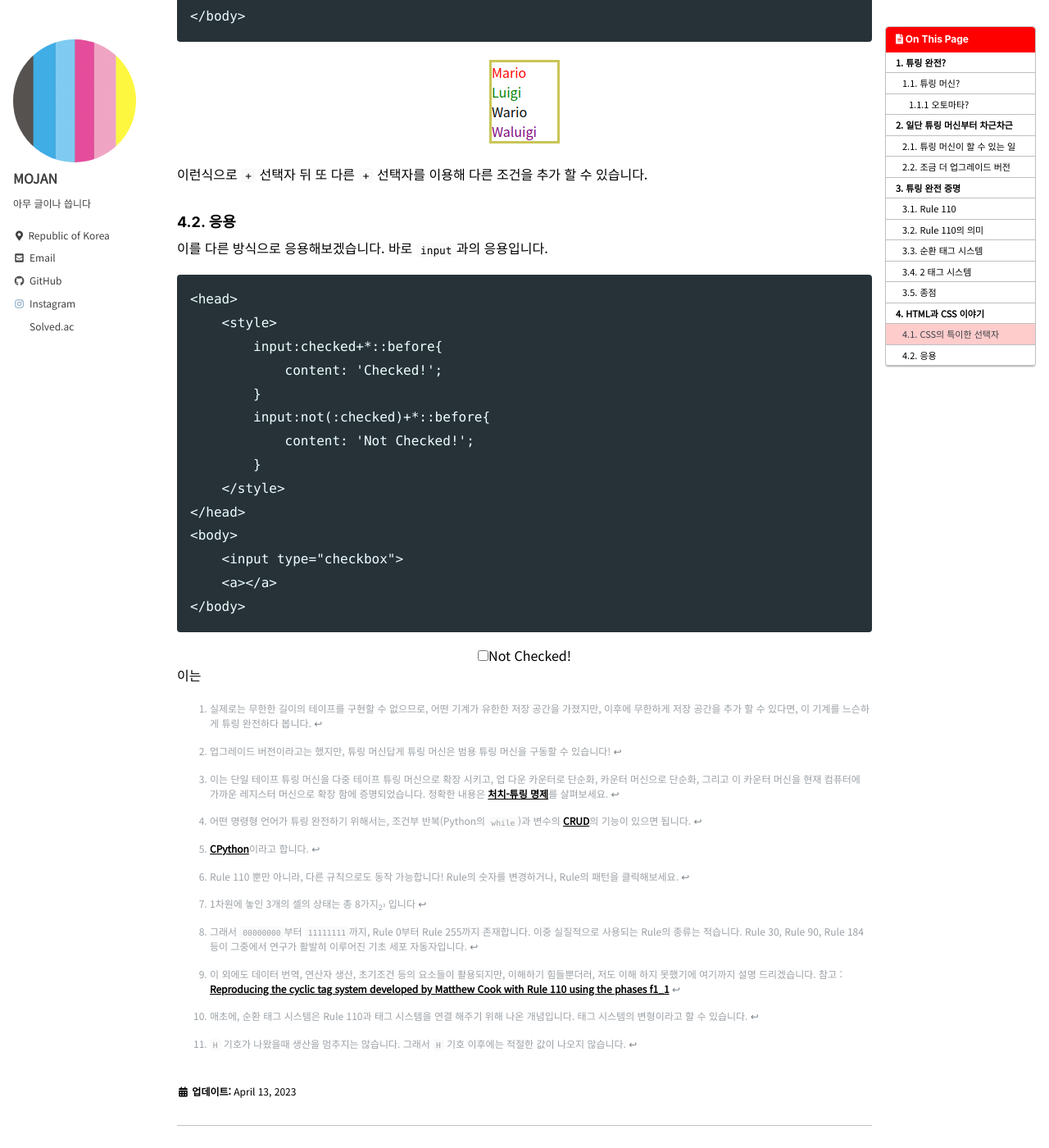
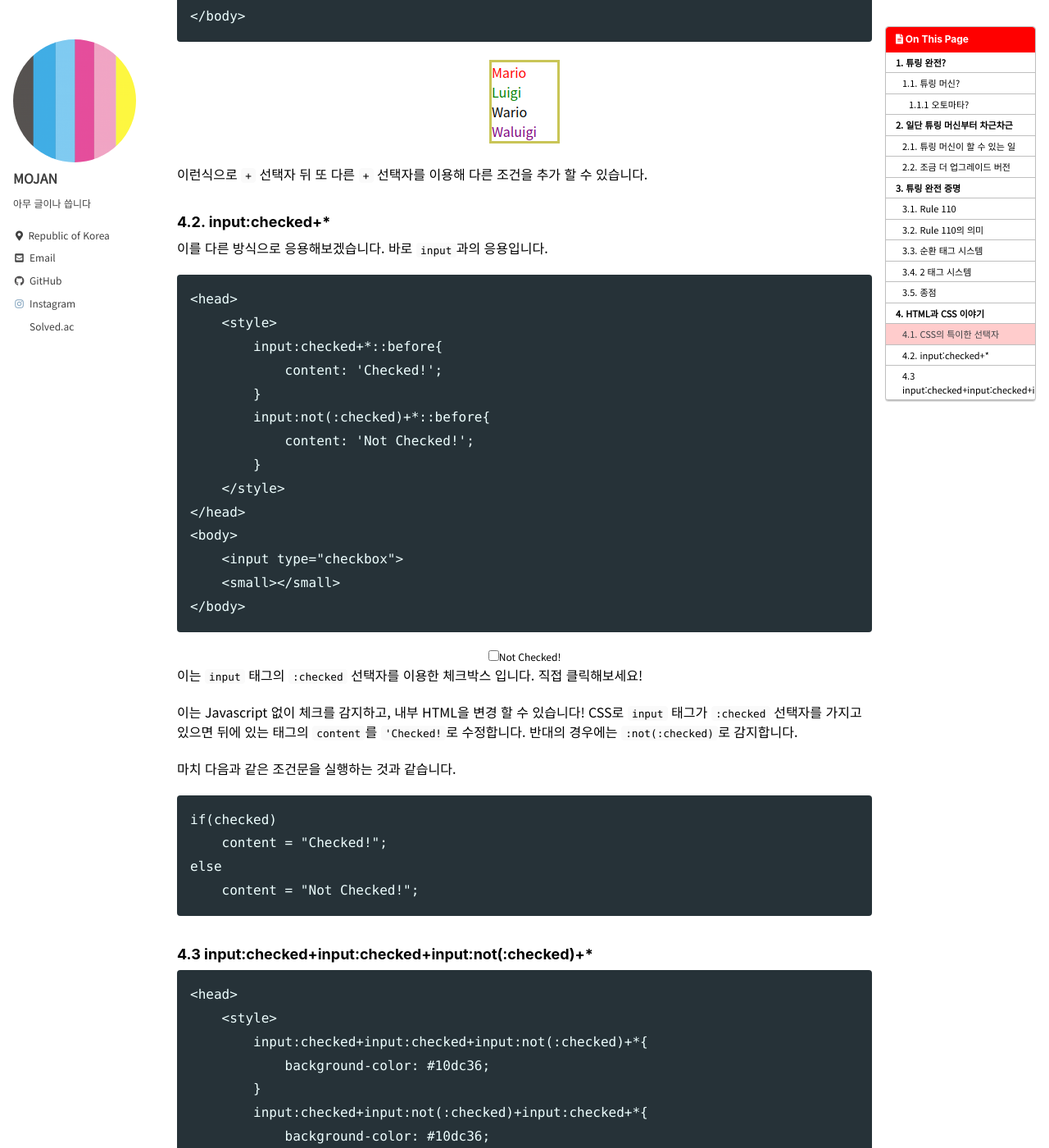
Before and after one commit to MOJAN3543/MOJAN3543.github.io, a Jekyll site: the page built from _posts/ProgrammingByHTML/2023-04-13-ProgrammingByHTML.md, in a window 1280 px wide and 1400 px high, scrolled down 12879 px. Shown: the whole window at 82% size. Built offline with Jekyll 4.4.1, drawn with Linux system fonts in a browser that asks for light colours; cached includes are drawn as plain includes; some of the changed text lies outside the part shown.

Commit message:
Update 2023-04-13-ProgrammingByHTML.md

````diff
--- a/_posts/ProgrammingByHTML/2023-04-13-ProgrammingByHTML.md
+++ b/_posts/ProgrammingByHTML/2023-04-13-ProgrammingByHTML.md
@@ -301,7 +301,7 @@ CSS에는 `+`라는 선택자가 있습니다. 이는 어떤 요소를 이전에
 {: .text-center}
 이런식으로 `+` 선택자 뒤 또 다른 `+` 선택자를 이용해 다른 조건을 추가 할 수 있습니다.
 
-### 4.2. 응용
+### 4.2. input:checked+*
 이를 다른 방식으로 응용해보겠습니다. 바로 `input`과의 응용입니다.
 
 ```
@@ -317,14 +317,62 @@ CSS에는 `+`라는 선택자가 있습니다. 이는 어떤 요소를 이전에
 </head>
 <body>
     <input type="checkbox">
-    <a></a>
+    <small></small>
 </body>{% endraw %}
 ```
 
-<div class='CheckNotCheck'><input type="checkbox"><a></a></div>
+<div class='CheckNotCheck'><input type="checkbox"><small></small></div>
 
-이는
+이는 `input` 태그의 `:checked` 선택자를 이용한 체크박스 입니다. 직접 클릭해보세요!
 
+이는 Javascript 없이 체크를 감지하고, 내부 HTML을 변경 할 수 있습니다! CSS로 `input` 태그가 `:checked` 선택자를 가지고 있으면 뒤에 있는 태그의 `content`를 `'Checked!`로 수정합니다. 반대의 경우에는 `:not(:checked)`로 감지합니다.
+
+마치 다음과 같은 조건문을 실행하는 것과 같습니다.
+```
+if(checked)
+    content = "Checked!";
+else
+    content = "Not Checked!";
+```
+
+### 4.3 input:checked+input:checked+input:not(:checked)+*
+```
+<head>
+    <style>
+        input:checked+input:checked+input:not(:checked)+*{
+            background-color: #10dc36;
+        }
+        input:checked+input:not(:checked)+input:checked+*{
+            background-color: #10dc36;
+        }
+        input:checked+input:not(:checked)+input:not(:checked)+*{
+            background-color: #ffffff;
+        }
+        input:not(:checked)+input:checked+input:checked+*{
+            background-color: #10dc36;
+        }
+        input:not(:checked)+input:checked+input:not(:checked)+*{
+            background-color: #10dc36;
+        }
+        input:not(:checked)+input:not(:checked)+input:checked+*{
+            background-color: #10dc36;
+        }
+        input:not(:checked)+input:not(:checked)+input:not(:checked)+*{
+            background-color: #ffffff;
+        }
+    </style>
+</head>
+<body>
+    <input type="checkbox">
+    <input type="checkbox">
+    <input type="checkbox">
+    <input type="checkbox">
+</body>
+```
+
+<div class="Rule110Mini"><input type="checkbox"><input type="checkbox"><input type="checkbox"></div>
+
+오직 HTML과 CSS로 구현한 결과입니다! `+` 선택자를 여러개 사용해서 `switch` 제어문 비슷한 역할을 하게 했습니다.
 
 [^1]: 실제로는 무한한 길이의 테이프를 구현할 수 없으므로, 어떤 기계가 유한한 저장 공간을 가졌지만, 이후에 무한하게 저장 공간을 추가 할 수 있다면, 이 기계를 느슨하게 튜링 완전하다 봅니다.
 [^2]: 업그레이드 버전이라고는 했지만, 튜링 머신답게 튜링 머신은 범용 튜링 머신을 구동할 수 있습니다!
````
